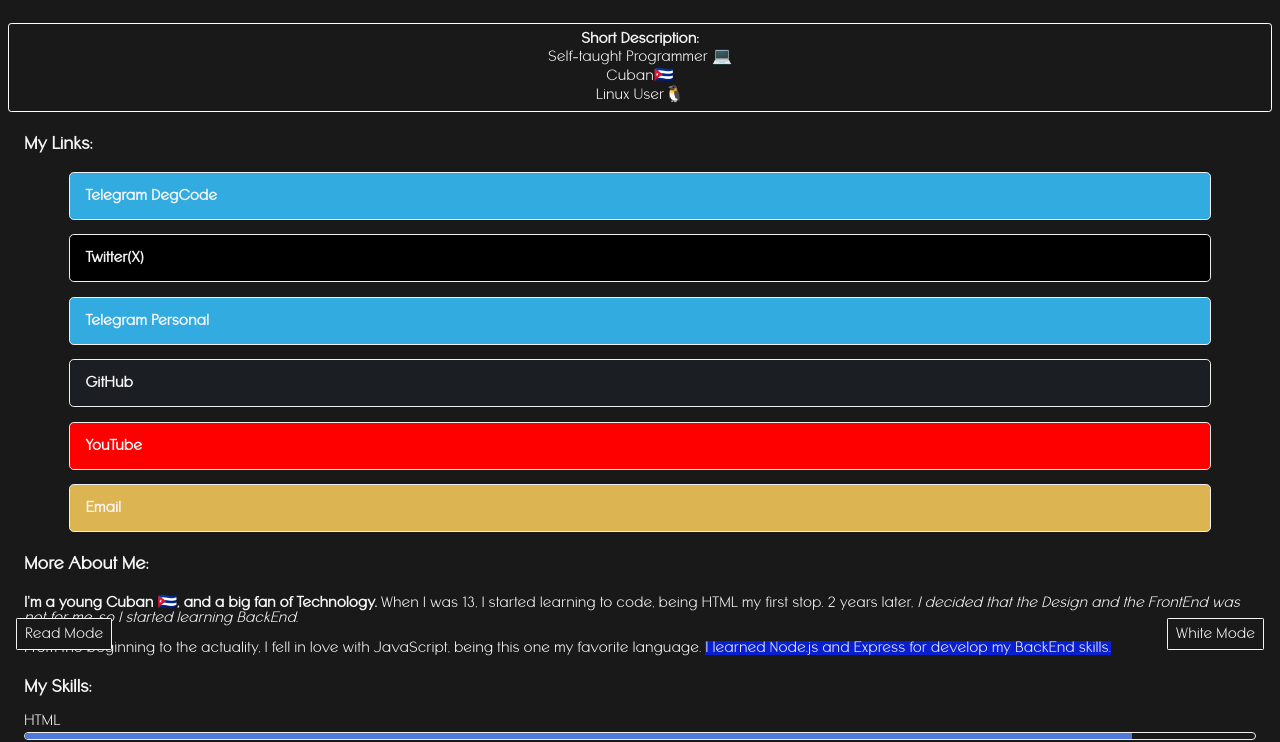
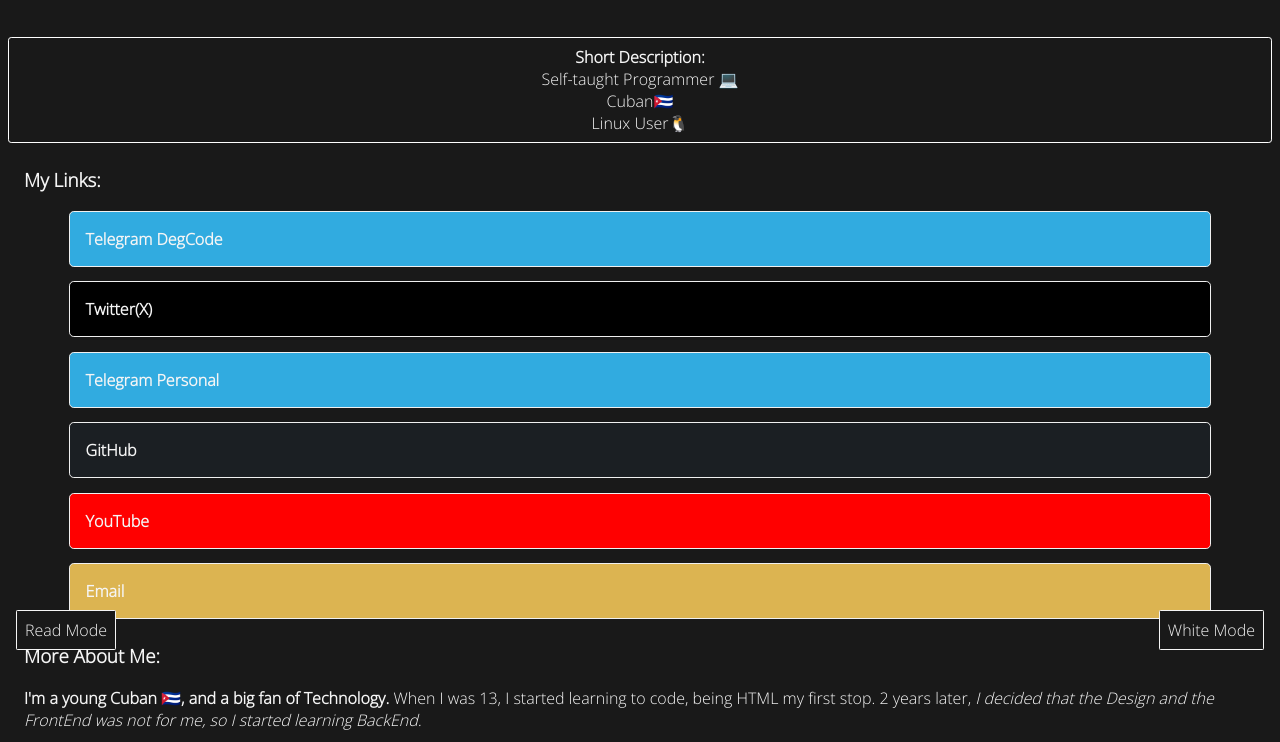
Before and after one commit to AstroDev07/astrodev07.github.io, a plain HTML site: page index.html in a window 1280 px wide. Shown: the part 118-860 px from the top of the page. Drawn offline with Linux system fonts and the light colour scheme.

Commit message:
New Font Style

```diff
--- a/style.css
+++ b/style.css
@@ -3,8 +3,9 @@ html{
 }
 
 @font-face {
-  font-family: MondaySans;
-  src: url("src/font/MondaySans.ttf");
+  font-family: OpenSans;
+  src: url("src/font/OpenSans.ttf");
+  font-weight: 200;
 }
 
 *{
@@ -22,7 +23,7 @@ h2{
 body{
   margin: 0;
   padding: 0;
-  font-family: MondaySans;
+  font-family: OpenSans;
 }
 
 .dark-mode{
```
Also changed, not shown: src/font/MondaySans.ttf (deleted), src/font/OpenSans.ttf (added).
